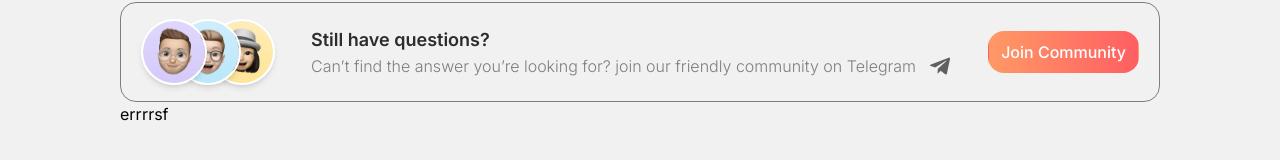
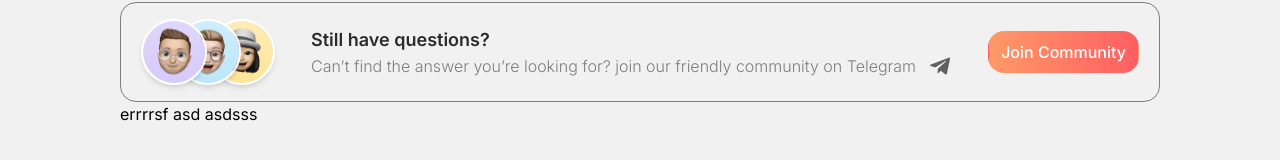
Before and after one commit to erffon/freelancers-faq, a Next.js app: page / in a window 1280 px wide. Shown: the part 1072-1232 px from the top of the page. Built offline with nearby package versions, Linux system fonts and the light colour scheme.

Commit message:
Fix: Next problem solved

```diff
--- a/package.json
+++ b/package.json
@@ -14,11 +14,11 @@
     "@types/react-dom": "18.2.7",
     "autoprefixer": "10.4.14",
     "eslint": "8.47.0",
-    "eslint-config-next": "13.4.13",
+    "eslint-config-next": "^13.4.19",
     "next": "^13.4.19",
     "postcss": "8.4.27",
-    "react": "18.2.0",
-    "react-dom": "18.2.0",
+    "react": "^18.2.0",
+    "react-dom": "^18.2.0",
     "tailwindcss": "3.3.3",
     "typescript": "5.1.6"
   },
--- a/pages/index.tsx
+++ b/pages/index.tsx
@@ -91,7 +91,7 @@ export default function Home() {
             </Link>
           </button>
         </div>
-        <p>errrrsf </p>
+        <p>errrrsf asd asdsss</p>
       </section>
     </Layout>
   );
```
Also changed, not shown: 1 other file (tests, documents, lock files or other folders).
